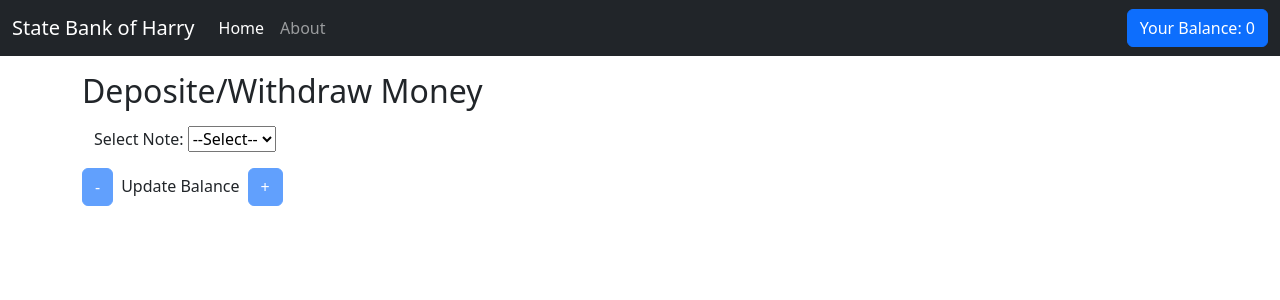
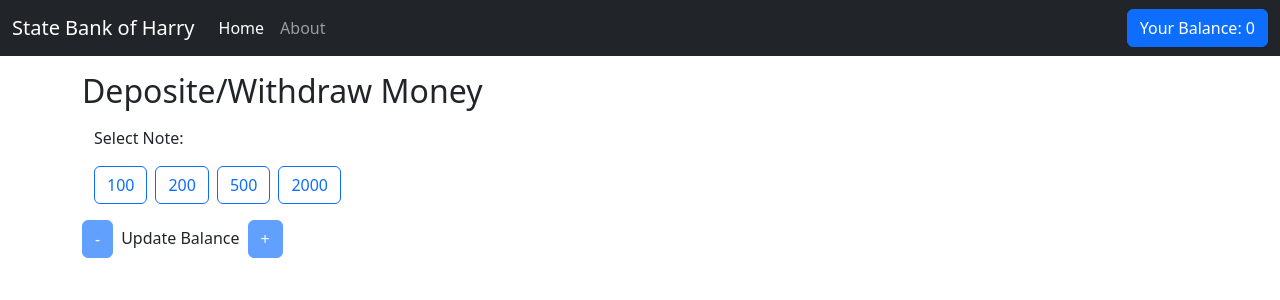
Before and after one commit to ManjiCoder/Redux-app, a React (Vite) app: page / in a window 1280 px wide. Shown: the top 300 px of the page. Built offline with nearby package versions, Linux system fonts and the light colour scheme.

Commit message:
Note div added - ✔

```diff
--- a/src/components/Shop.jsx
+++ b/src/components/Shop.jsx
@@ -15,27 +15,29 @@ function Shop() {
   //   actionCreators,
   //   dispatch
   // );
-  const handleChangeNote = (e) => {
-    dispatch(selectNote(Number.parseInt(e.target.value)));
-  };
+
+  // const handleChangeNote = (e) => {
+  //   dispatch(selectNote(Number.parseInt(e.target.value)));
+  // };
   return (
     <div>
       <h2 className="mb-3">Deposite/Withdraw Money</h2>
       <div className="container my-3" style={{ fontWeight: 500 }}>
         <span>{note === 0 ? "Select Note:" : `Selected Note: ${note}`} </span>
-        <select name="amount" id="" onChange={handleChangeNote}>
+        {/* <select name="amount" id="" onChange={handleChangeNote}>
           <option value={0}>--Select--</option>
           <option value={100}>100</option>
           <option value={200}>200</option>
           <option value={500}>500</option>
           <option value={2000}>2000</option>
-        </select>
-        {/* <div className="my-3">
+        </select> */}
+
+        <div className="my-3">
           <button
             className={`btn btn-${
               note === 100 ? "primary" : "outline-primary"
             }`}
-            onClick={() => dispatch(oneHundred(100))}
+            onClick={() => dispatch(selectNote(100))}
           >
             100
           </button>
@@ -43,7 +45,7 @@ function Shop() {
             className={`mx-2 btn btn-${
               note === 200 ? "primary" : "outline-primary"
             }`}
-            onClick={() => dispatch(twoHundred(200))}
+            onClick={() => dispatch(selectNote(200))}
           >
             200
           </button>
@@ -51,7 +53,7 @@ function Shop() {
             className={`btn btn-${
               note === 500 ? "primary" : "outline-primary"
             }`}
-            onClick={() => dispatch(fiveHundred(500))}
+            onClick={() => dispatch(selectNote(500))}
           >
             500
           </button>
@@ -59,11 +61,11 @@ function Shop() {
             className={`mx-2 btn btn-${
               note === 2000 ? "primary" : "outline-primary"
             }`}
-            onClick={() => dispatch(twoThousand(2000))}
+            onClick={() => dispatch(selectNote(2000))}
           >
             2000
           </button>
-        </div> */}
+        </div>
       </div>
 
       <button
--- a/src/store/slices/MoneySlices.js
+++ b/src/store/slices/MoneySlices.js
@@ -13,5 +13,6 @@ const MoneySlice = createSlice({
   },
 });
 const { depositNote, withdrawNote } = MoneySlice.actions;
+
 export default MoneySlice.reducer;
 export { depositNote, withdrawNote };
--- a/src/store/slices/NoteSlice.js
+++ b/src/store/slices/NoteSlice.js
@@ -10,5 +10,6 @@ const NoteSlice = createSlice({
   },
 });
 const { selectNote } = NoteSlice.actions;
+
 export default NoteSlice.reducer;
 export { selectNote };
```
